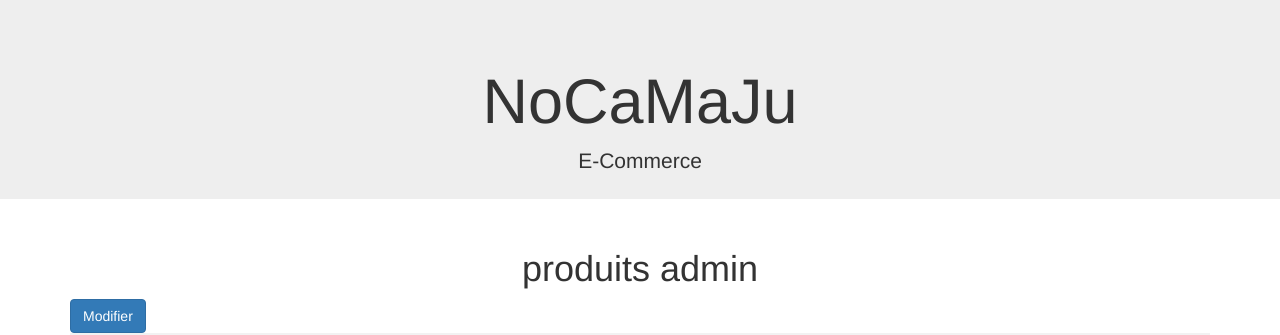
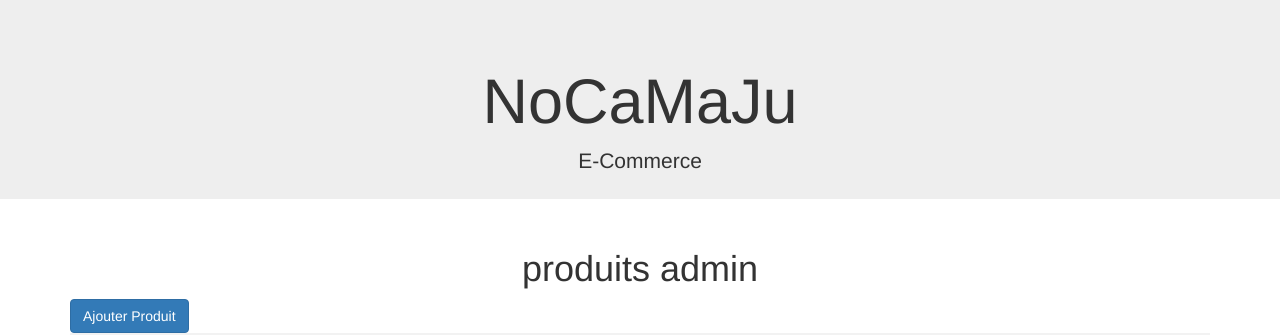
Before and after one commit to Gjuju/SymfonyProject2, a Symfony app: template templates/admin/produits_admin.html.twig in a window 1280 px wide; the page is wider, and only the part inside the window is pictured. Shown: the part 87-422 px from the top of that part. Run offline with Twig, Linux system fonts and the light colour scheme; the template is opened without the code that fills it, so the values that code supplies are empty; some libraries are stand-ins or nearby versions.

Commit message:
modif liste produits

```diff
--- a/templates/admin/produits_admin.html.twig
+++ b/templates/admin/produits_admin.html.twig
@@ -10,7 +10,7 @@
         produits admin
     </h1>
     <div>
-    <a href="path( '' )"><button type="button" class="btn btn-primary">Modifier</button></a>
+    <a href="path( '' )"><button type="button" class="btn btn-primary">Ajouter Produit</button></a>
     </div>
         {% for produit in produits %}
         <div class="card mb-3" style="height: 100px" >
```
